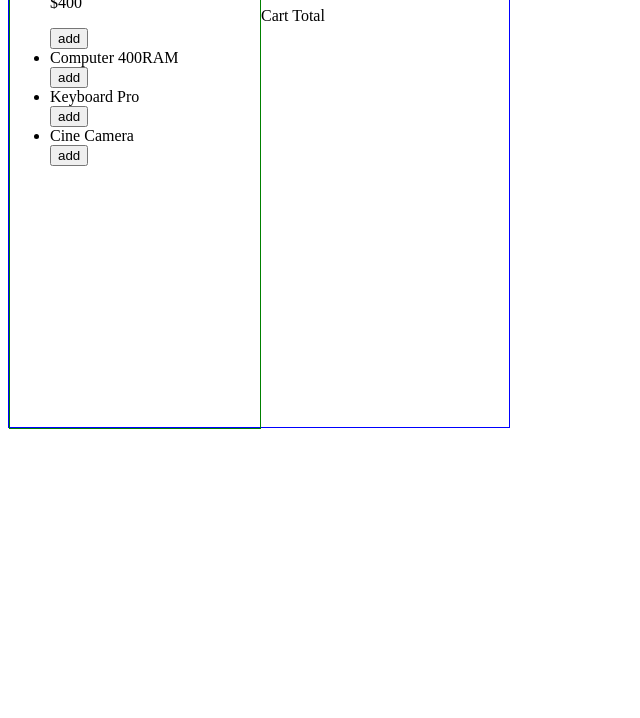
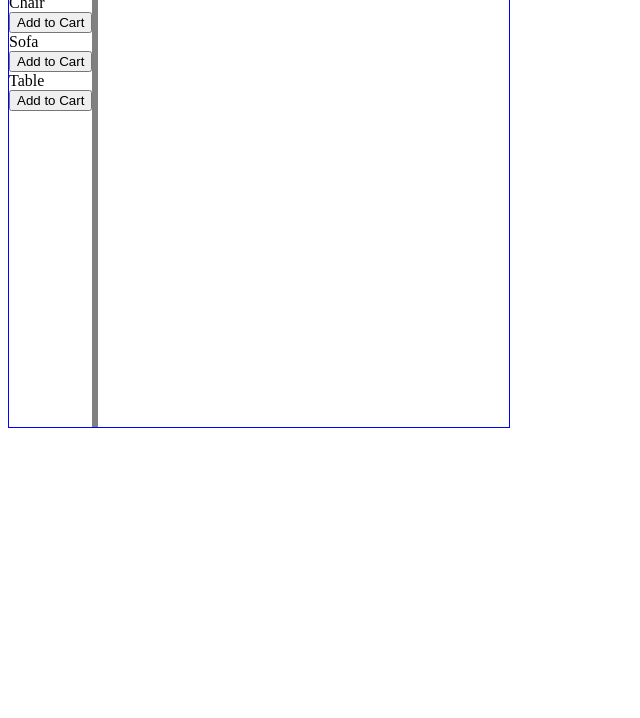
Before and after one commit to samyfrey/JS-UI-practice, a website: page javascript/shopping-cart/index.html in a window 1280 px wide. Shown: the part 82-800 px from the top of the page, without its empty margins (0-640 px from the left). Drawn offline with Linux system fonts and the light colour scheme.

Commit message:
wip shopping cart

```diff
--- a/javascript/shopping-cart/index.html
+++ b/javascript/shopping-cart/index.html
@@ -8,26 +8,34 @@
     </head>
     <body>
         <div class="shopping-app">
-            <div class="product-selection">
-                <ul>
-                    <li>
-                        <p>TV 40inch</p>
-                        <p>$400</p>
-                        <button>add</button>
-                    </li>
-                    <li>Computer 400RAM</li><button>add</button>
-                    <li>Keyboard Pro</li><button>add</button>
-                    <li>Cine Camera</li><button>add</button>
-                </ul>
+   <section class="container content-section">
+            <h2 class="section-header">MUSIC</h2>
+            <div class="shop-items">
+
             </div>
-            <div class="shopping-cart">
-                <h1>Shopping Cart</h1>
-                <div class="item-list">
+    </section>
 
+    <div class="shopping-cart">
+
+    </div>
+            <!-- <section class="container content-section"> -->
+                <!-- <h2 class="section-header">CART</h2>
+                <div class="cart-row">
+                    <span class="cart-item cart-header cart-column">ITEM</span>
+                    <span class="cart-price cart-header cart-column">PRICE</span>
+                    <span class="cart-quantity cart-header cart-column">QUANTITY</span>
                 </div>
-                <div>Cart Total</div>
-            </div>
+                <div class="cart-items">
+                </div>
+                <div class="cart-total">
+                    <strong class="cart-total-title">Total</strong>
+                    <span class="cart-total-price">$0</span>
+                </div>
+                <button class="btn btn-primary btn-purchase" type="button">PURCHASE</button> -->
+            <!-- </section> -->
 
         </div>
+        <script src="./products.js"></script>
+        <script src="./script.js"></script>
     </body>
 </html>
--- /dev/null
+++ b/javascript/shopping-cart/products.js
@@ -0,0 +1,17 @@
+const products = [
+    {
+        description: 'Chair',
+        price: 50,
+        id: 1
+    },
+    {
+        description: 'Sofa',
+        price: 100,
+        id: 2
+    },
+    {
+        description: 'Table',
+        price: 20,
+        id: 3
+    },
+]
--- /dev/null
+++ b/javascript/shopping-cart/script.js
@@ -0,0 +1,31 @@
+
+let shopItemsArea = document.querySelector('.shop-items')
+let shoppingCart = document.querySelector('.shopping-cart')
+let cart = []
+function renderProducts(){
+    products.map(product=>{
+        shopItemsArea.innerHTML +=
+        `<div>${product.description}</div>
+        <button onclick="addToCart(${product.id})">Add to Cart</button>
+        `
+    })
+}
+renderProducts()
+
+function addToCart(id){
+    if(products.find(product =>{product.id === id})){
+        cart.push(...product)
+
+    }
+    console.log(cart)
+    renderCart()
+}
+
+function renderCart(){
+    shoppingCart.innerHTML = ""
+     cart.forEach((cartItem) => {
+			shoppingCart.innerHTML += `
+        <div>${cartItem.description}</div>
+        `
+		})
+}
--- a/javascript/shopping-cart/style.css
+++ b/javascript/shopping-cart/style.css
@@ -5,9 +5,6 @@
     width: 500px;
 }
 
-.product-selection{
-    border: green 1px solid;
-    display: flex;
-    height: 500px;
-    width: 250px;
+.shopping-cart{
+    border: 3px grey solid
 }
```
